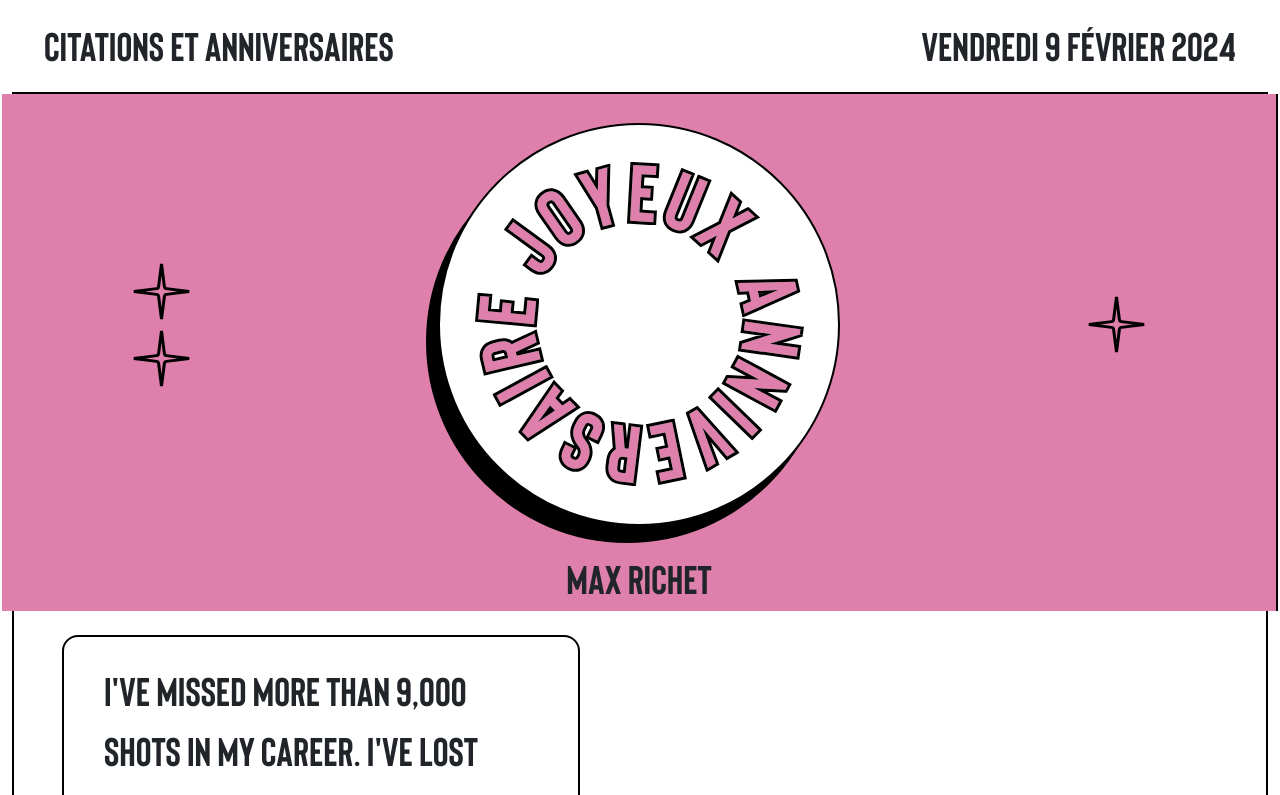
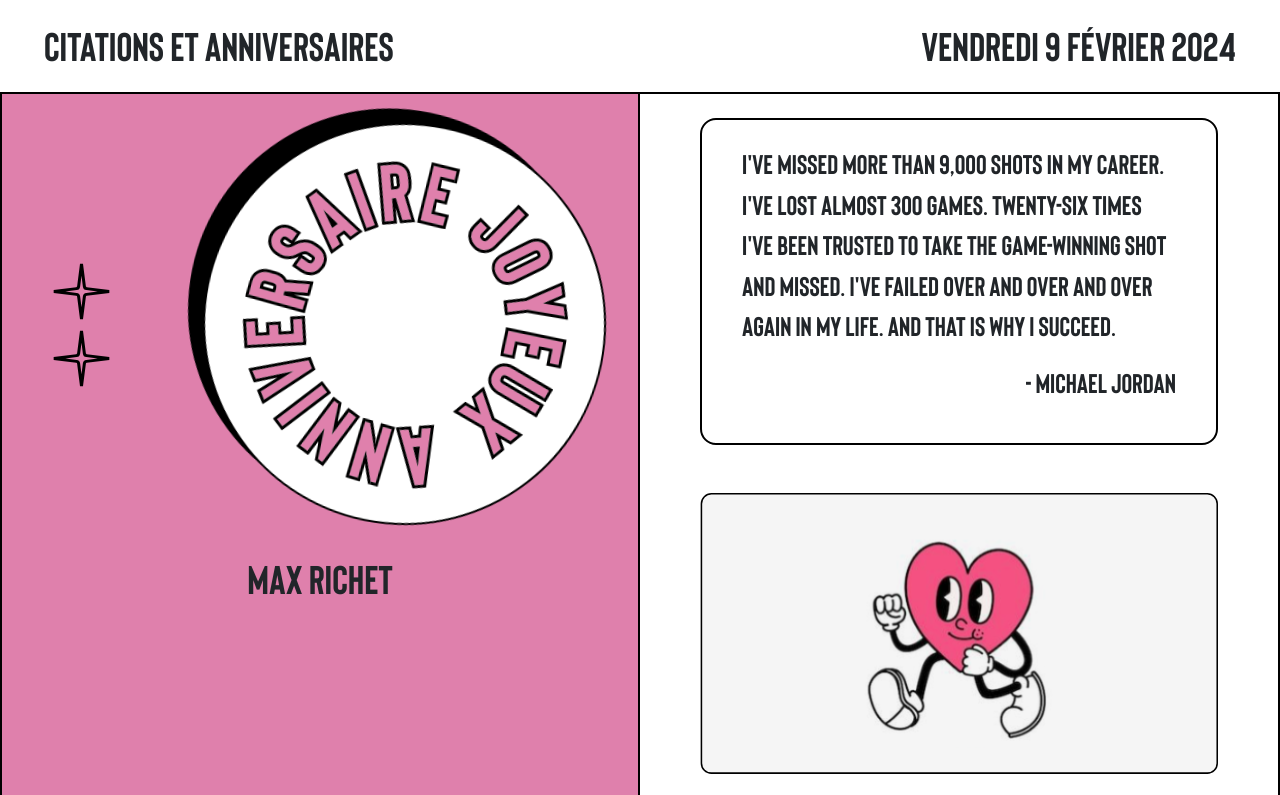
Before and after one commit to SarahOtmane/projetCss, a React (Create React App) app: page / in a window 1280 px wide. Shown: the top 795 px of the page. Built offline with nearby package versions, Linux system fonts and the light colour scheme.

Commit message:
modif css du composant anniv

```diff
--- a/src/App.css
+++ b/src/App.css
@@ -10,11 +10,32 @@
 
 }
 
-.text{
+.text, .text1{
   font-family: 'bison', sans-serif;
   font-size: 40px;
+}
+
+article .text{
+  font-size: 27px;
+}
+
+.text1{
+  font-size: 18px;
 }
 
 .rose{
   background-color: #DF80AC;
 }
+
+.spin{
+  animation: spin 20s linear infinite;
+}
+
+@keyframes spin{
+  form{
+    transform: rotate(0deg);
+  }
+  to{
+    transform: rotate(360deg);
+  }
+}
--- a/src/components/Anniv.js
+++ b/src/components/Anniv.js
@@ -9,7 +9,7 @@ function Anniv({prenom, nom, color}){
     const classes = [color, "border-end border-2 border-black", "text-center"].join(" ");
 
     return(
-        <Col xs={12} className={classes}>
+        <Col xs={6} className={classes}>
             <Row className="d-flex justify-content-center align-items-center">
                 <Col xs={3}>
                     <Row>
@@ -19,7 +19,7 @@ function Anniv({prenom, nom, color}){
                         <Col><Image src={etoile}/></Col>
                     </Row>
                 </Col>
-                <Col xs={6}><Image src={anniv}/></Col>
+                <Col xs={6}><Image src={anniv} className='spin'/></Col>
                 <Col xs={3}><Image src={etoile}/></Col>
             </Row>
             <Row>
--- a/src/components/Main.js
+++ b/src/components/Main.js
@@ -12,10 +12,10 @@ function Main(){
     const color = 'rose';
 
     return(
-        <main className="border border-2 border-black">
+        <main>
             {
                 personnes.map((personne, index) => (
-                    <Row key={index} className="d-flex flex-row">
+                    <Row key={index} className="border border-2 border-black">
                         <Anniv prenom={personne.prenom} nom={personne.nom} color={color} />
                         <Citation color={color} />
                     </Row>
```
